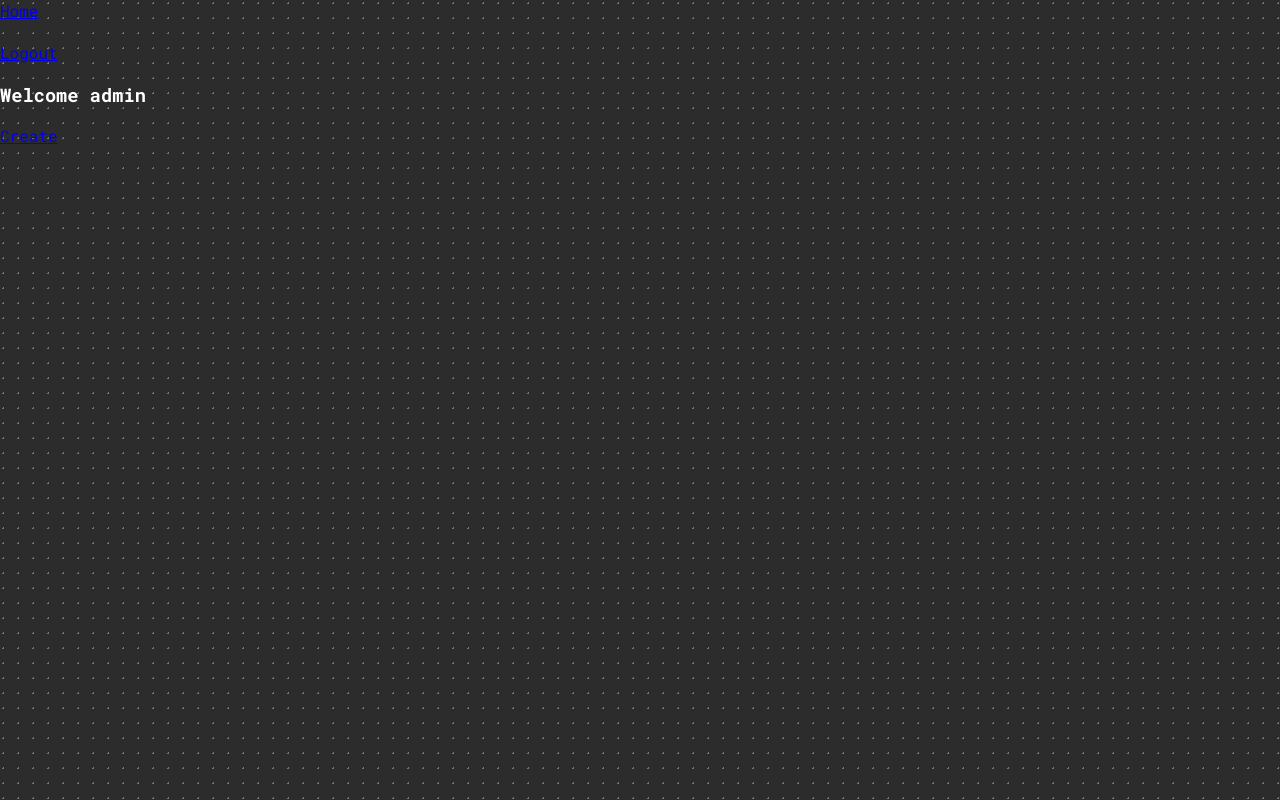
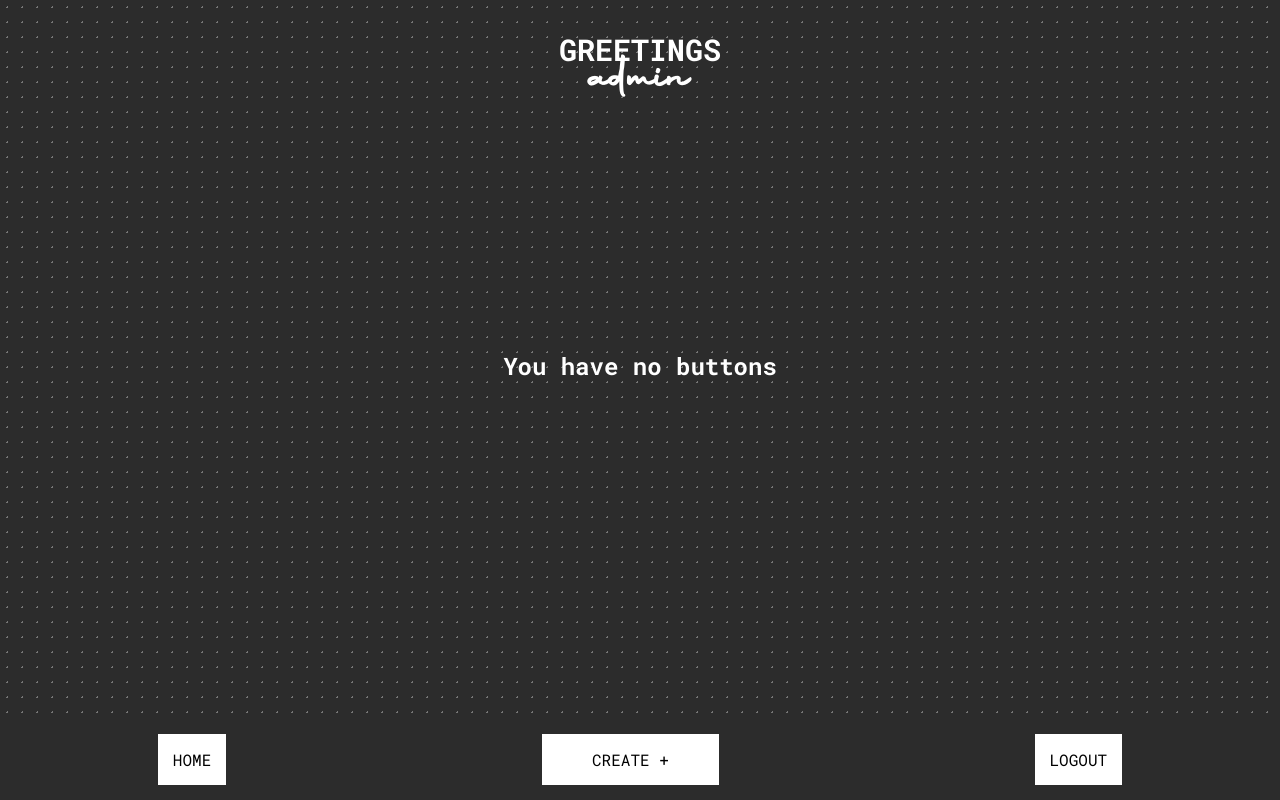
Before and after one commit to Gage-Lieble/TaskRabbit, a Django app: page /interface/ in a window 1280 px wide. Run offline with Django 4.2, Linux system fonts and the light colour scheme; a user stored in the database is signed in; data that the repository does not hold is empty.

Commit message:
Finiashed interface styles

```diff
--- a/rabbits_app/models.py
+++ b/rabbits_app/models.py
@@ -8,7 +8,7 @@ from django.contrib.auth.models import User
 class Rabbit(models.Model):
     user = models.ForeignKey(User,  default=None, on_delete=models.CASCADE)
     links = models.CharField(max_length=999999)
-    title = models.CharField(max_length=15)
+    title = models.CharField(max_length=12)
     color = models.CharField(max_length=15)
     def __str__(self):
         return f"{self.user} - {self.title} - {self.links} - {self.color}"
--- a/rabbits_app/views.py
+++ b/rabbits_app/views.py
@@ -61,7 +61,7 @@ def edit_rabbit(request, name):
                 link_list.append(request.POST[sitenum])
 
 
-        print(link_list)
+
         # Checks to see if any feilds empty
         final_links = ""
         for web in link_list:
--- a/static/css/style.css
+++ b/static/css/style.css
@@ -2,17 +2,19 @@ body {
     background: rgb(44, 44, 44);
     background-image: radial-gradient(rgb(118, 118, 118) 1px, transparent 0);
     background-size: 15px 15px;
-    background-position: -19px -19px;
+
     margin: 0px;
     padding: 0px;
     font-family: roboto;
     color: white;
     height: 100vh;
     width: 100vw;
-
 }
 
-#index-title{
+
+/* INDEX */
+
+#index-title {
     writing-mode: vertical-rl;
     text-orientation: upright;
     letter-spacing: -13px;
@@ -22,17 +24,17 @@ body {
     width: 100vw;
 }
 
-#word-wrap{
+#word-wrap {
     margin: 25px;
 }
-#word-wrap>h1{
+
+#word-wrap>h1 {
     margin: 0px;
     width: 30px;
     font-size: 35px;
-
 }
 
-.index-btn{
+.index-btn {
     background-color: white;
     text-decoration: none;
     padding: 15px;
@@ -44,7 +46,7 @@ body {
 }
 
 
-.btn-wrap{
+.btn-wrap {
     display: flex;
     flex-direction: column;
     width: 100vw;
@@ -53,19 +55,107 @@ body {
 }
 
 
-#github-wrap{
+#github-wrap {
     width: 50px;
+    position: absolute;
+    bottom: 22px;
+    right: 30px;
+    z-index: 2;
+}
+
+
+
+/* INTERFACE */
+
+#create-btn-wrap{
+    display: flex;
+    justify-content: space-around;
+    position: fixed;
+    bottom: 0px;
+    width: 100vw;
+    background-color: rgb(44, 44, 44);
+    padding: 15px 0px 15px 0px;
+}
+#create-btn{
+    background-color: white;
+    text-decoration: none;
+    padding: 15px 50px 15px 50px;
+    color: black;
 
 }
 
-#github-link-wrap{
-    display: flex;
-    width: 100vw;
-    flex-direction: column;
-    height: 500px;
+.nav-btns{
+
+    background-color: white;
+    color: black;
+    text-decoration: none;
+    padding: 15px 15px 15px 15px;
 }
 
+#interface-btns-wrap{
+    display: flex;
+    flex-wrap: wrap;
+    width: 325px;
+    justify-content: space-between;
+    margin: 0 auto;
+    padding-bottom: 75px;
+
+}
+
+.link-btn-wrap{
+
+    width: 150px;
+    height:75px;
+    margin-bottom: 25px;
+    background-color: white;
+    color: black;
+}
+
+#btn{
+    text-transform: uppercase;
+    width: 100%;
+    height: 34px;
+    /* background-color: pink; */
+    margin: 0px;
+    text-align: center;
+
+}
+.edit-btn{
+    background-color: rgb(44, 44, 44);
+    color: black;
+    text-decoration: none;
+    padding: 10px;
+    color: white;
+}
+
+.edit-btn-wrap{
+    display: flex;
+    justify-content: space-between;
+
+}
+
+#greet-title{
+    display: flex;
+    flex-direction: column;
+    align-items: center;
+    height: 150px;
+
+}
+#greet-title>h1{
+    font-family: fancy;
+    font-size: 50px;
+}
+#greet-title>h3{
+    font-size: 30px;
+}
+.head-word{
+    position: absolute;
+}
 @font-face {
     font-family: roboto;
     src: url(/static/fonts/RobotoMono-VariableFont_wght.ttf);
 }
+@font-face {
+    font-family: fancy;
+    src: url(/static/fonts/fancy.otf);
+}
--- a/templates/base_temps/interface.html
+++ b/templates/base_temps/interface.html
@@ -4,26 +4,39 @@
 {% block title %}TaskRabbit - Interface{% endblock %}
 {% block content %}
 
+<div id="greet-title">
+    <h3 class="head-word">GREETINGS </h3>
+    <h1 class="head-word">{{ request.user }}</h1>
+</div>
 
-<a href="{% url 'users_app:index' %}">Home</a>
-<br>
-<br>
-<a href="{% url 'users_app:logout' %}">Logout</a>
-<h3>Welcome {{ request.user }} </h3>
-<a href="{% url 'rabbits_app:create_rabbit' %}">Create</a>
+<div id="interface-btns-wrap">
+
+    {% if rabbit_list|length == 0  %}
+        <h2 style="text-align: center; width: 100vw; margin-top: 25vh;">You have no buttons</h2>
+        {% else %}
+
+        {% for key, values in rabbit_list.items %}
+        <div style="border-top: 6px solid {{values.1}};"  class="link-btn-wrap">
+            <h3 id="btn" onclick="openLinks({{values.0}})">{{key}}</h3>
+            <div class="edit-btn-wrap">
+                <a class="edit-btn" style="background-color: {{values.1}};" href="{% url 'rabbits_app:edit_rabbit' key %}">EDIT</a>
+                <a class="edit-btn" style="background-color: {{values.1}};" href="{% url 'rabbits_app:delete' key %}">DELETE</a>
+
+            </div>
+        </div>
+        {% endfor %}
+    {% endif %}
 
 
-{% for key, values in rabbit_list.items %}
+</div>
 
-<p style="background-color: {{values.1}};" id="btn" onclick="openLinks({{values.0}})">{{key}}</p>
-<a href="{% url 'rabbits_app:edit_rabbit' key %}">Edit</a>
-<a href="{% url 'rabbits_app:delete' key %}">Delete</a>
-{% endfor %}
+<div id="create-btn-wrap">
 
+    <a class="nav-btns" href="{% url 'users_app:index' %}">HOME</a>
+    <a id="create-btn" href="{% url 'rabbits_app:create_rabbit' %}">CREATE +</a>
+    <a class="nav-btns" href="{% url 'users_app:logout' %}">LOGOUT</a>
+</div>
 
-<script>
-
-</script>
 
 
 
--- a/user_app/views.py
+++ b/user_app/views.py
@@ -21,7 +21,7 @@ def interface(request):
         conversion = rabbits_model[index].links.split(',')
         rabbits[rabbits_model[index].title] = [conversion, rabbits_model[index].color]
 
-    print(rabbits)
+
     context = {
         "rabbit_list": rabbits
     }
```
Also changed, not shown: templates/base_temps/index.html (+5 -5 lines), db.sqlite3, rabbits_app/migrations/0002_alter_rabbit_title.py (added), static/fonts/fancy.otf (added), static/js/main.js (line endings or trailing spaces).
